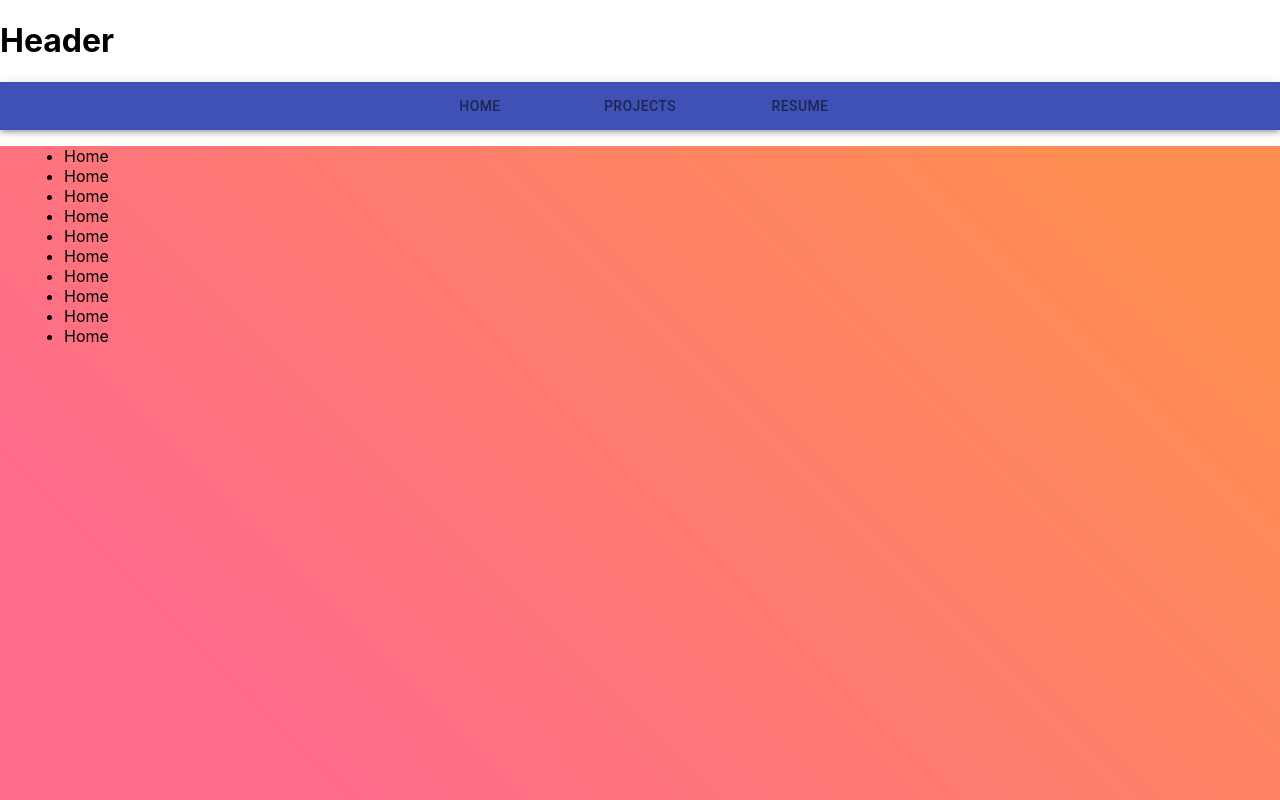
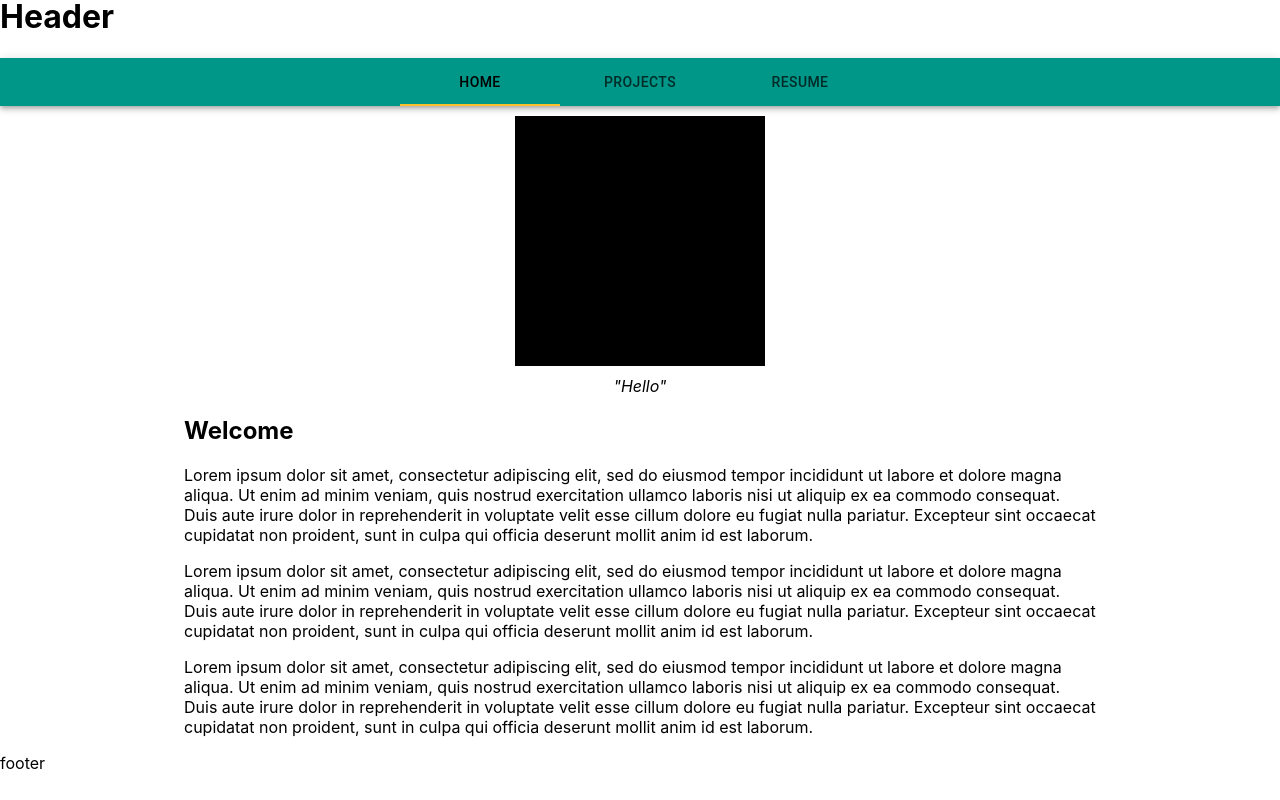
Before and after one commit to DnlBell/portfolio, a React (Create React App) app: page / in a window 1280 px wide. Shown: the top 800 px of the page. Built offline with nearby package versions, Linux system fonts and the light colour scheme.

Commit message:
Home page design and fixing the tab nav

```diff
--- a/src/App.js
+++ b/src/App.js
@@ -1,29 +1,41 @@
-import React, { Component } from 'react';
+import React, { Component, Fragment } from 'react';
 import { Switch, Route, Link, BrowserRouter } from "react-router-dom";
+import { styled } from '@material-ui/styles';
 import Tabs from '@material-ui/core/Tabs';
 import Tab from '@material-ui/core/Tab';
+import MuiThemeProvider from '@material-ui/core/styles/MuiThemeProvider';
+import muiTheme from './theme/muiTheme';
+import Header from './components/header';
 import Home from './components/home';
 import Projects from './components/projects';
 import Resume from './components/resume';
 import AppBar from '@material-ui/core/AppBar';
 
+const MyTabs = styled(Tabs)({
+  display: "flex",
+  justifyContent: "space-evenly"
+});
 
 class App extends Component {
   render () {
     return (
       <BrowserRouter>
+      <MuiThemeProvider theme={muiTheme}>
       <div className="App">
-          <h1>Header</h1>
+      <Route
+          path="/"
+          render={({ location }) => (
+        <Fragment>
+          <Header/>
           <AppBar position="sticky">
-            <Tabs
-                indicatorColor="primary"
-                textColor="primary"
+            <MyTabs
                 centered
+                value={location.pathname}
                 >
-                <Tab component={Link} to={`/`} label='Home'/>
-                <Tab component={Link} to={`/projects`}label='Projects'/>
-                <Tab component={Link} to={`/resume`}label='Resume'/>
-            </Tabs>
+                <Tab component={Link} to={`/`} label='Home' value="/"/>
+                <Tab component={Link} to={`/projects`} label='Projects' value="/projects"/>
+                <Tab component={Link} to={`/resume`} label='Resume'value="/resume"/>
+            </MyTabs>
           </AppBar>
           <Switch>
             <Route path={`/`} exact component={Home} />
@@ -31,7 +43,11 @@ class App extends Component {
             <Route path={`/resume`} component={Resume} />
           </Switch>
           footer
+          </Fragment>
+          )}
+        />
       </div>
+      </MuiThemeProvider>
       </BrowserRouter>
     );
   }
--- /dev/null
+++ b/src/components/header.js
@@ -0,0 +1,20 @@
+import React, { Component } from 'react';
+import { styled } from '@material-ui/styles';
+import Box from '@material-ui/core/Box';
+
+const MyHeader = styled(Box)({
+  width: "100%"
+});
+
+class Header extends Component {
+
+  render () {
+    return (
+      <MyHeader mt={-3}>
+        <h1>Header</h1>
+      </MyHeader>
+    );
+  }
+}
+
+export default Header;
--- a/src/components/home.js
+++ b/src/components/home.js
@@ -1,31 +1,47 @@
 import React, { Component } from 'react';
 import { styled } from '@material-ui/styles';
 import Container from '@material-ui/core/Container';
+import Box from '@material-ui/core/Box';
 
 const MyContainer = styled(Container)({
-
-  background: 'linear-gradient(45deg, #FE6B8B 30%, #FF8E53 90%)',
-  height: 1000
 });
 
+const HomeBox = styled(Box)({
+  display: "flex",
+  flexDirection:"row",
+  flexWrap:"wrap",
+  justifyContent:"center",
+});
+
+const Image = styled(Box)({
+  width: 250,
+  height: 250,
+  backgroundColor: "black",
+  margin: 10
+});
+
+const ImageBox = styled(Box)({
+  flexDirection:"column",
+  textAlign:"center",
+  float: "left"
+});
 
 class Home extends Component {
-
   render () {
     return (
-      <MyContainer>
-        <ul>
-          <li>Home</li>
-          <li>Home</li>
-          <li>Home</li>
-          <li>Home</li>
-          <li>Home</li>
-          <li>Home</li>
-          <li>Home</li>
-          <li>Home</li>
-          <li>Home</li>
-          <li>Home</li>
-        </ul>
+      <MyContainer maxWidth="md">
+        <HomeBox>
+        <ImageBox>
+          <Image/>
+          <i>"Hello"</i>
+        </ImageBox>
+        <div>
+          <h2> Welcome </h2>
+          <p>Lorem ipsum dolor sit amet, consectetur adipiscing elit, sed do eiusmod tempor incididunt ut labore et dolore magna aliqua. Ut enim ad minim veniam, quis nostrud exercitation ullamco laboris nisi ut aliquip ex ea commodo consequat. Duis aute irure dolor in reprehenderit in voluptate velit esse cillum dolore eu fugiat nulla pariatur. Excepteur sint occaecat cupidatat non proident, sunt in culpa qui officia deserunt mollit anim id est laborum.</p>
+          <p>Lorem ipsum dolor sit amet, consectetur adipiscing elit, sed do eiusmod tempor incididunt ut labore et dolore magna aliqua. Ut enim ad minim veniam, quis nostrud exercitation ullamco laboris nisi ut aliquip ex ea commodo consequat. Duis aute irure dolor in reprehenderit in voluptate velit esse cillum dolore eu fugiat nulla pariatur. Excepteur sint occaecat cupidatat non proident, sunt in culpa qui officia deserunt mollit anim id est laborum.</p>
+          <p>Lorem ipsum dolor sit amet, consectetur adipiscing elit, sed do eiusmod tempor incididunt ut labore et dolore magna aliqua. Ut enim ad minim veniam, quis nostrud exercitation ullamco laboris nisi ut aliquip ex ea commodo consequat. Duis aute irure dolor in reprehenderit in voluptate velit esse cillum dolore eu fugiat nulla pariatur. Excepteur sint occaecat cupidatat non proident, sunt in culpa qui officia deserunt mollit anim id est laborum.</p>
+        </div>
+        </HomeBox>
       </MyContainer>
     );
   }
--- /dev/null
+++ b/src/theme/muiTheme.js
@@ -0,0 +1,26 @@
+import { createMuiTheme } from '@material-ui/core/styles';
+
+const theme = createMuiTheme({
+  typography: {
+    useNextVariants: true,
+  },
+  palette: {
+    primary: {
+      light: '#52c7b8',
+      main: '#009688',
+      dark: '#00675b',
+      contrastText: '#000000',
+    },
+    secondary: {
+      light: '#fff263',
+      main: '#fbc02d',
+      dark: '#00675b',
+      contrastText: '#000000',
+    },
+    shape: {
+        borderRadius: 8
+    }
+  },
+});
+
+export default theme;
```
Also changed, not shown: src/components/nav.js (deleted, +0 -15 lines).
